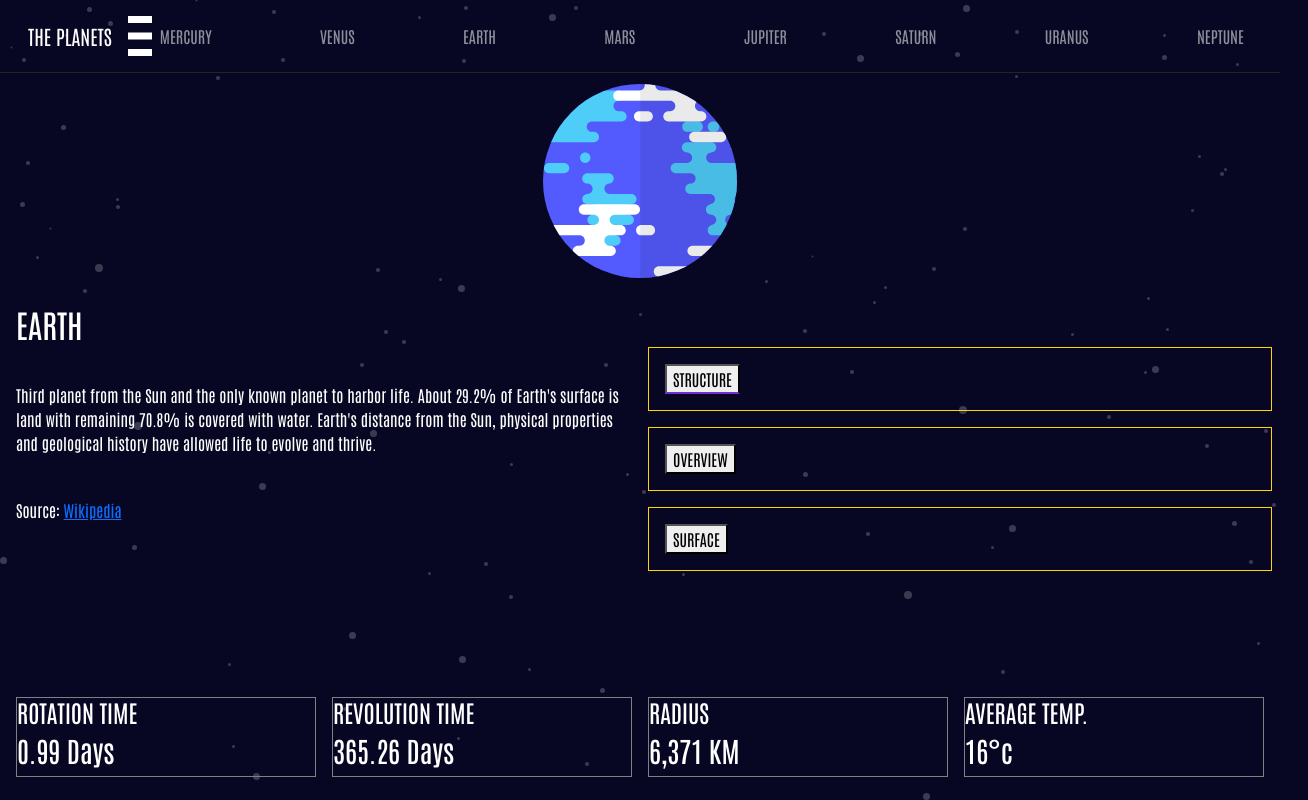
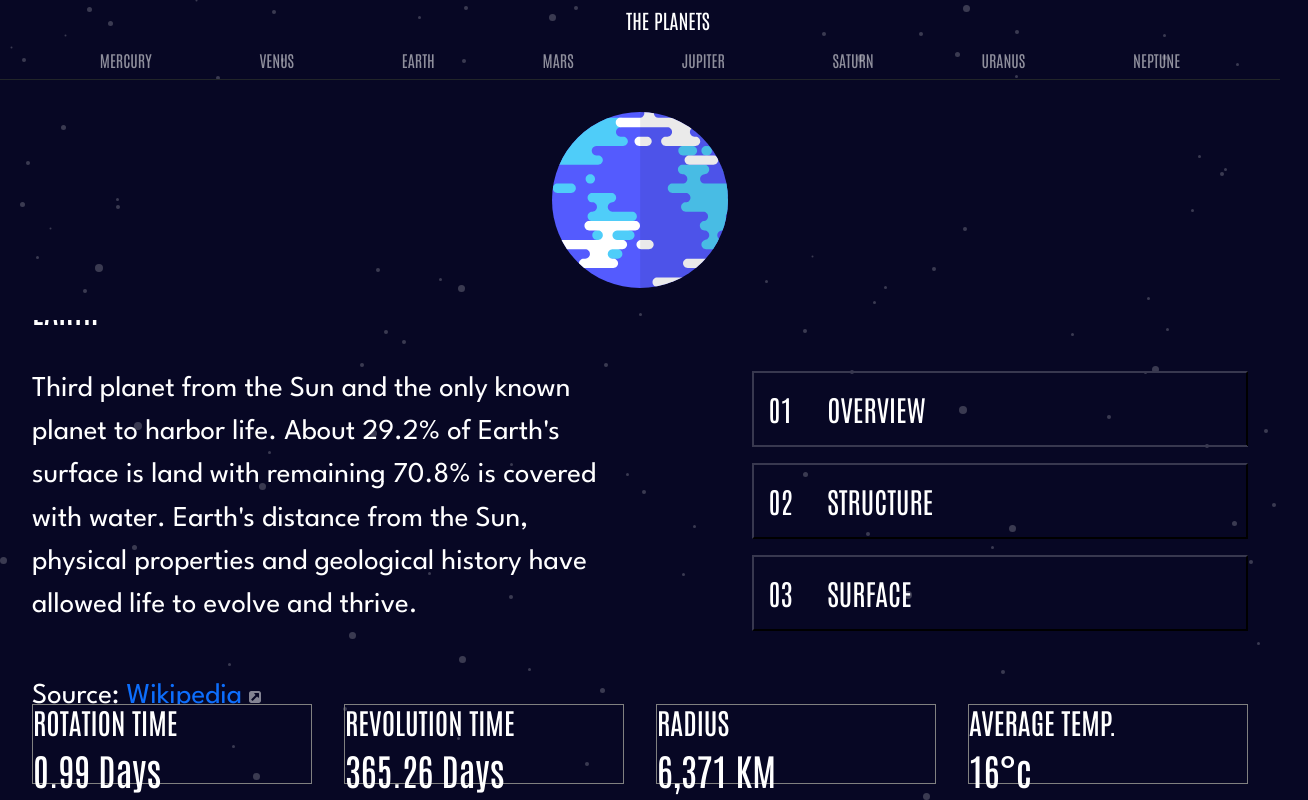
Before and after one commit to Nmelms/planets, a React (Create React App) app: page / in a window 1280 px wide. Shown: the whole page, 1308 px wide, since content can reach past the window. Built offline with nearby package versions, Linux system fonts and the light colour scheme.

Commit message:
added hover color and style for tablet

```diff
--- a/src/components/Layout.js
+++ b/src/components/Layout.js
@@ -9,10 +9,11 @@ import NavBar from "./NavBar.js"
 
 
 
+
 export default function Layout({ data, planetImg, internalImg, surfaceImg }) {
   const [description, setDescription] = useState(data.overview.content)
   const [source, setSource] = useState(data.overview.source)
-  const [activeElement, setActiveElement] = useState('structure')
+  const [activeElement, setActiveElement] = useState('overview')
 
 
 
@@ -23,25 +24,26 @@ export default function Layout({ data, planetImg, internalImg, surfaceImg }) {
 
 }
 
-  const handleFocus = (event) => {
-    console.log('he')
+  const mouseOver = (e) => {
+    e.target.style.background =  `${data.color}`
+    console.log('over')
+  }
+  const mouseLeave =(e) => {
+    e.target.style.background = 'none'
+  }
 
-  }
-  const handleBlur = (event) => {
-    console.log(event.target)
-
-  }
   return (
     <div className="wrapper">
+
       <div className="infoSelect">
         <div className="infoSelectItem">
-          <button style={{borderBottom: activeElement === "structure" ? `2px solid ${data.color}` : ''}}    onClick={() => handleClick(data.overview.content, data.overview.source, 'structure')} id="structure" > STRUCTURE</button>
+          <button onMouseLeave={(e) => mouseLeave(e)} onMouseOver={(e) => mouseOver(e)} style={{borderBottom: activeElement === "overview" ? `2px solid ${data.color}` : ''}}    onClick={() => handleClick(data.overview.content, data.overview.source, 'overview')} id="overview" >01&nbsp;&nbsp;&nbsp;&nbsp;&nbsp;OVERVIEW</button>
         </div>
         <div  className="infoSelectItem">
-          <button style={{borderBottom: activeElement === "overview" ? `2px solid ${data.color}` : ''}}   onClick={() => handleClick(data.structure.content, data.structure.source, 'overview')} id="overview" >OVERVIEW</button>
+          <button onMouseLeave={(e) => mouseLeave(e)} onMouseOver={(e) => mouseOver(e)} style={{borderBottom: activeElement === "structure" ? `2px solid ${data.color}` : ''}}   onClick={() => handleClick(data.structure.content, data.structure.source, 'structure')} id="structure" >02&nbsp;&nbsp;&nbsp;&nbsp; STRUCTURE</button>
         </div>
         <div className="infoSelectItem">
-        <button style={{borderBottom: activeElement === "surface" ? `2px solid ${data.color}` : ''}}    onClick={() => handleClick(data.geology.content, data.geology.source,'surface')} id="surface" >SURFACE</button>
+        <button onMouseLeave={(e) => mouseLeave(e)} onMouseOver={(e) => mouseOver(e)} style={{borderBottom: activeElement === "surface" ? `2px solid ${data.color}` : ''}}    onClick={() => handleClick(data.geology.content, data.geology.source,'surface')} id="surface">03&nbsp;&nbsp;&nbsp;&nbsp;&nbsp;SURFACE</button>
         </div>
       </div>
 
@@ -68,7 +70,7 @@ export default function Layout({ data, planetImg, internalImg, surfaceImg }) {
       <div className="descriptBox">
         <h2>{data.name.toUpperCase()}</h2>
         <p>{description}</p>
-        <p>Source: <a href={source}>Wikipedia</a></p>
+        <p className="source">Source: <a href={source}>Wikipedia</a> <img className="srcIcon" src={srcIcon} /></p>
       </div>
 
       <div className="stats">
--- a/src/components/MobileMenu.js
+++ b/src/components/MobileMenu.js
@@ -1,5 +1,6 @@
 import React from 'react'
 import { useNavigate } from 'react-router';
+import chevron from "../assets/icon-chevron.svg"
 
 export default function MobileMenu({ data, menuActive, setMenuActive }) {
   let navigate = useNavigate();
@@ -15,7 +16,7 @@ export default function MobileMenu({ data, menuActive, setMenuActive }) {
 
 
   return (
-    <div>
+    <div className="menu">
          {data.map((item, index) => {
            return(
             <div onClick={() => handleMobileClick(item.name)} key={index} className="mobilePlanet" >
@@ -23,6 +24,7 @@ export default function MobileMenu({ data, menuActive, setMenuActive }) {
                 <circle stroke-width='0'  cx="10" cy="40" r="10" fill={data[index].color}/>
               </svg>
               <h2>{item.name}</h2>
+              <img src={chevron} className="chevron"/>
             </div>
            )
          })}
--- a/src/index.css
+++ b/src/index.css
@@ -3,6 +3,7 @@ body {
   background-image: url('./assets/background-stars.svg');
   color: #FFFFFF;
   font-family: 'Antonio', sans-serif;
+  margin: 0;
 }
 .navBar{
   color: #FFFFFF;
@@ -10,11 +11,11 @@ body {
 
 .planetDiv{
   grid-area: pic;
-  height: 75%
+
 }
 .descriptBox{
   grid-area: details;
-  height: 75%
+
 }
 .stats{
   grid-area: stats;
@@ -22,27 +23,26 @@ body {
 .infoSelect{
   grid-area: infoSelect;
 }
-.footer{
-  justify-self: end;
-  grid-area: footer;
-  display: flex;
-  height: auto;
-  border: 2px solid black;
-}
 .listItem:hover{
   background-color: #2A2D80 !important;
 }
 .listItem{
   color: white;
 }
-code {
-  font-family: source-code-pro, Menlo, Monaco, Consolas, 'Courier New',
-    monospace;
-}
 
 
 
 @media screen and (min-width: 1px) and (max-width: 768px) {
+  .chevron{
+    margin-left: auto;
+    padding-bottom: 2rem;
+  }
+  .menu{
+    padding: 0 2rem 0 2rem;
+  }
+  .srcIcon{
+    padding-left: .1rem;
+  }
 
   button{
     background: transparent;
@@ -52,25 +52,20 @@ code {
   .infoSelectItem:hover button{
     color:white
   }
-  .active{
-    border: 2px solid green;
-  }
 
-  .wrapper{
-    padding: 1rem;
-  }
+
+
   .svg{
     height: min-content;
   }
-  .mobilePlanet:hover{
-    background-color: red;
-  }
+
 
   .mobilePlanet{
     display: flex;
     align-items: flex-end;
     padding-bottom: 1rem;
-    border-bottom: 1px solid gray;
+
+    border-bottom: 1px solid #38384F;
     font-family: 'League Spartan', sans-serif;
     padding: 0 1rem 0 1rem;
   }
@@ -86,44 +81,53 @@ code {
     cursor: pointer;
   }
   .wrapper{
+
     display: grid;
     grid-template-areas:
     "infoSelect"
     "pic"
     "details"
     "stats";
+    z-index: 1;
   }
-  .surfaceImg{
-    position: absolute;
-    align-self: flex-end;
-    z-index: 1;
-    height: 20%;
-    margin-bottom: 6rem;
 
-  }
   .nav{
     display: none !important;
 
   }
  .infoSelect{
-   display: flex;
+    display: flex;
     justify-content: space-around;
     border-bottom: 1px solid #38384F;
-    margin: -1rem;
+    width: 100vw;
+    margin-left: 0;
+
+
  }
  .planetDiv{
-   height: 40vh;
+   position: relative;
+   height: 50vh;
    display: flex;
-   position: relative;
    justify-content: center;
    align-items: center;
-   background-size: contain;
  }
  .planetImg{
-   position:absolute;
-   transform: scale(.4);
+   transform: scale(.8);
+   padding:0;
+  max-height: 100%;
+  max-width: 100%;
+   margin: 0
  }
+ .surfaceImg{
+  position: absolute;
+  align-self: flex-end;
+  z-index: 1;
+  height: 30%;
+  margin-bottom: 2rem;
+
+}
  .descriptBox{
+   padding: 1rem;
    display: flex;
    flex-direction: column;
    align-items: center;
@@ -144,6 +148,7 @@ code {
  }
  .stats{
    height: 30vh;
+   padding: 1rem;
 
  }
  .stats>div{
@@ -171,86 +176,118 @@ code {
 }
 
 @media screen and (min-width: 769px ) and (max-width: 1439px) {
+  .navCol{
+    flex-direction: column;
+    align-items: center;
+  }
+
 
   .wrapper{
-    overflow: hidden;
-    height: 90vh;
-    max-height: 1024px;
     display: grid;
-        grid-template-rows: 30% 50% 10%;
-    grid-template-columns: 50% 50%;
-
+    grid-template-rows: 30vh 48vh 12vh;
+    grid-template-columns: 1fr 1fr;
     grid-template-areas:
       "pic pic"
       "details infoSelect"
       "stats stats";
+  }
+  .hamburgerIcon{
+    display: none;
   }
   .infoSelect{
     display: flex;
     flex-direction: column;
     justify-content: center;
     align-items: center;
-    margin-left: 1rem;
+    margin: 0 2rem;
     max-height: 90%;
 
   }
   .infoSelectItem{
+    display: flex;
+    justify-content: space-between;
     margin-top: 1rem;
-    margin-right: 2rem;
-    margin-left: 1rem;;
-    padding: 1rem;
-    border: 1px solid gold;
     width: 100%;
 
+
   }
-  .infoSelectItem:hover{
-    background-color: purple;
+  .infoSelectItem button{
+    display: flex;
+    margin-left: 5rem;
+    height: 100%;
+    padding: .5em;
+    width: 100%;
+    background-color: transparent;
+    border-color: #38384F !important;
+    color: white;
+    font-size: clamp(1rem, 1vw + 1rem, 3rem)
   }
-  .planetDiv{
-    height: 100%;
+  .infoSelectItem>button>div{
+    margin-left: 2rem;
   }
+
+
   .descriptBox{
-    padding: 1rem;
+    display: flex;
+    flex-direction: column;
+    max-height: 100%;
+    padding: 0 2rem;
+    justify-content: center;
+
     overflow: auto;
-    height: 100%
   }
   .descriptBox>p{
+    font-family: 'League Spartan', sans-serif;
     padding-top: 2rem;
-    max-height: 30%;
-    text-size-adjust: auto;
+    font-size: clamp(.25rem, 1vw + 1rem, 2rem);
+    max-height: 100%;
+  }
+  .surfaceImg{
+    position: absolute;
+    z-index: 2;
+    max-height: 10%;
+    margin-top: 10rem;
   }
 
   .stats{
+    margin: 0 1rem;
     display: flex;
     justify-content: space-between;
-    max-height: 40vh;
-    width: 100vw;
-    padding: .5rem;
+    max-height: 100%;
+    margin-bottom: 1rem;
   }
   .statsItem{
-    max-height: 3%;
-    overflow: hidden;
     border: 1px solid gray;
     width: 25%;
-    margin: .5rem;
-
+    margin: 0 1rem;
+  }
+  .statsItem h3{
+    font-size: clamp(.5rem, 1vw + 1.5rem, 5rem)
+  }
+  .statsItem h4{
+    font-size: clamp(.5rem, 1vw + 1rem, 5rem)
   }
   .nav{
     display: flex;
-    justify-content: space-between;
+    justify-content: space-evenly;
     align-items: center;
   }
 
   .planetDiv{
+
     display:flex;
     justify-content: center;
     align-items: center;
   }
   .planetImg{
-    height: 90%;
+    padding: 2rem;
+    max-height: 100%;
+
   }
+
   .navTitle{
     text-align: center;
+    width: 100vw;
   }
   .navBar{
     display: flex;
@@ -258,14 +295,7 @@ code {
     justify-content: center;
     max-height: 10vh;
   }
-  .stats{
-    display: flex;
-    position: absolute;
-    align-self: flex-end;
-  }
-  .details{
-    height: 30vh;
-    font-size: 5vh;
+  .statsItem{
 
   }
 }
```
